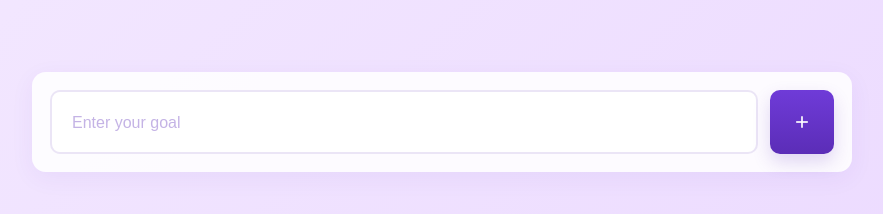
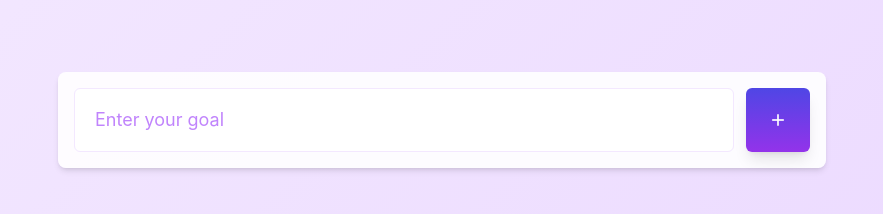
Before and after one commit to Bheem-Works/codeWithAi, a plain HTML site: page todolist/main.html in a window 1280 px wide. Shown: the whole page, without its empty margins (198-1081 px from the left). Drawn offline with nearby package versions, Linux system fonts and the light colour scheme.

Commit message:
using the little bit of the tailwind css

```diff
--- a/todolist/main.html
+++ b/todolist/main.html
@@ -4,6 +4,8 @@
   <meta charset="utf-8" />
   <meta name="viewport" content="width=device-width,initial-scale=1" />
   <title>MISO TODOLIST</title>
+  <!-- Tailwind CDN (for development / quick utilities) -->
+  <script src="https://cdn.tailwindcss.com"></script>
   <style>
     /* Splash styles (self-contained) */
     :root{ --p1:#f3e8ff; --p2:#e9d5ff; --accent:#5b2db7; --text:#fff; }
@@ -96,67 +98,10 @@
     .loader .d2{ animation-delay:120ms } .loader .d3{ animation-delay:240ms }
     @keyframes dotPop{ 0%,80%,100%{ transform:translateY(0); opacity:.7 } 40%{ transform:translateY(-8px); opacity:1 } }
 
-    /* MAIN APP - hidden at first */
-    /* keep main hidden until splash ends; place content at top-center */
+    /* MAIN APP - hidden at first
+       Layout & form styling replaced by Tailwind utility classes in the markup below. */
     #mainApp{ display:none; min-height:100vh; align-items:flex-start; justify-content:center; padding:72px 32px 32px; }
     #mainApp.show{ display:flex; }
-
-    /* Goal input/button block (top-centered) */
-    .goal{
-      width:100%;
-      max-width:820px;
-      margin:0 auto;
-      display:flex;
-      gap:12px;
-      align-items:center;
-      justify-content:center;
-      padding:18px;
-      border-radius:14px;
-      background: rgba(255,255,255,0.88);
-      box-shadow: 0 6px 24px rgba(91,45,183,0.06);
-    }
-
-    .goal input[type="text"]{
-      flex:1;
-      min-height:64px;
-      padding:18px 20px;
-      font-size:18px;
-      border:2px solid rgba(91,45,183,0.12);
-      border-radius:10px;
-      outline:none;
-      transition: border-color .18s ease, box-shadow .18s ease;
-      background: rgba(255,255,255,0.98);
-      color:#3b2b4a;
-    }
-    .goal input[type="text"]::placeholder{
-      color: rgba(91,45,183,0.36);
-      font-size:16px;
-    }
-
-    .goal button{
-      display:inline-flex;
-      align-items:center;
-      justify-content:center;
-      min-width:64px;
-      min-height:64px;
-      padding:12px 16px;
-      border-radius:10px;
-      border:none;
-      background: linear-gradient(180deg,#6f3bd8,#5b2db7);
-      color:#fff;
-      cursor:pointer;
-      box-shadow: 0 8px 18px rgba(91,45,183,0.18);
-      transition: transform .12s ease, box-shadow .12s ease, opacity .12s;
-    }
-    .goal button svg{ width:20px; height:20px; stroke: #fff; display:block; }
-    .goal button:hover{ transform: translateY(-3px); box-shadow: 0 12px 30px rgba(91,45,183,0.22); }
-    .goal button:active{ transform: translateY(0); opacity:0.95; }
-
-    @media (max-width:520px){
-      .goal{ flex-direction:column; padding:14px; gap:10px; }
-      .goal input[type="text"]{ min-height:56px; font-size:16px; }
-      .goal button{ width:100%; min-width:0; height:52px; border-radius:10px; }
-    }
 
     /* responsive */
     @media (max-width:520px){ .splash-title{ font-size: clamp(22px, 10vw, 36px) } .loader{ bottom:24px } }
@@ -206,10 +151,15 @@
 
   <!-- Main app (hidden permanently) -->
   <main id="mainApp" aria-hidden="true">
-    <div class="goal" role="form" aria-label="Add goal">
-      <input type="text" placeholder="Enter your goal" aria-label="Goal input">
-      <button aria-label="Add goal">
-        <svg width="20" height="20" viewBox="0 0 24 24" fill="none" stroke="currentColor" stroke-width="2" aria-hidden="true">
+    <!-- Top-centered goal input (styled with Tailwind) -->
+    <div role="form" aria-label="Add goal"
+         class="w-full max-w-3xl mx-auto flex gap-3 items-center justify-center p-4 rounded-lg bg-white/90 shadow-md">
+      <input aria-label="Goal input" type="text" placeholder="Enter your goal"
+             class="flex-1 min-h-[64px] px-5 py-4 text-lg rounded-md border border-purple-100 bg-white/95 text-[#3b2b4a] placeholder-purple-400 focus:outline-none focus:ring-4 focus:ring-purple-100 transition" />
+
+      <button aria-label="Add goal"
+              class="inline-flex items-center justify-center min-w-[64px] min-h-[64px] px-4 py-3 rounded-md bg-gradient-to-b from-indigo-600 to-purple-600 text-white shadow-lg hover:-translate-y-1 transition">
+        <svg width="20" height="20" viewBox="0 0 24 24" fill="none" stroke="currentColor" stroke-width="2" class="stroke-current" aria-hidden="true">
           <line x1="12" y1="5" x2="12" y2="19"></line>
           <line x1="5" y1="12" x2="19" y2="12"></line>
         </svg>
```
